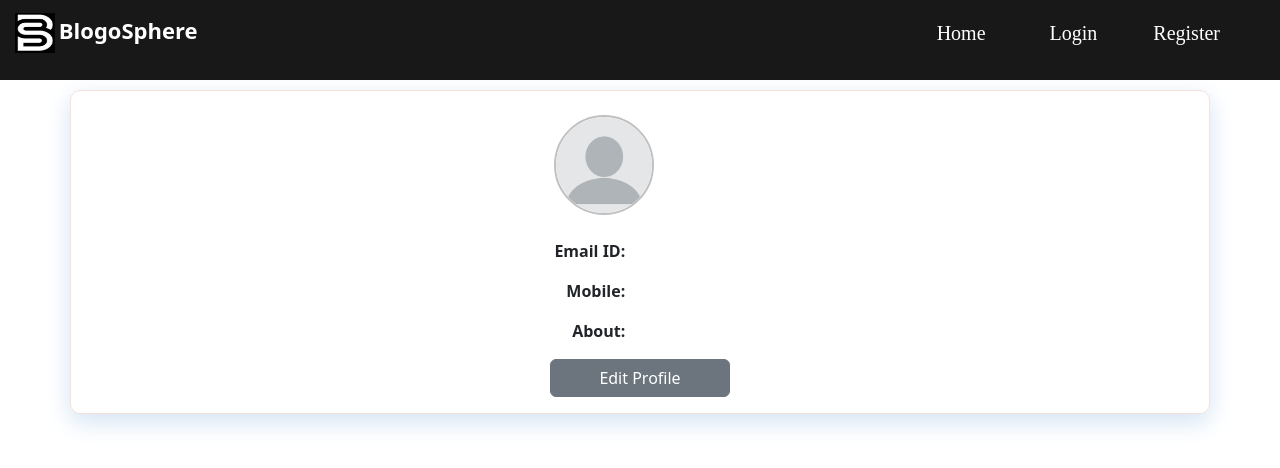
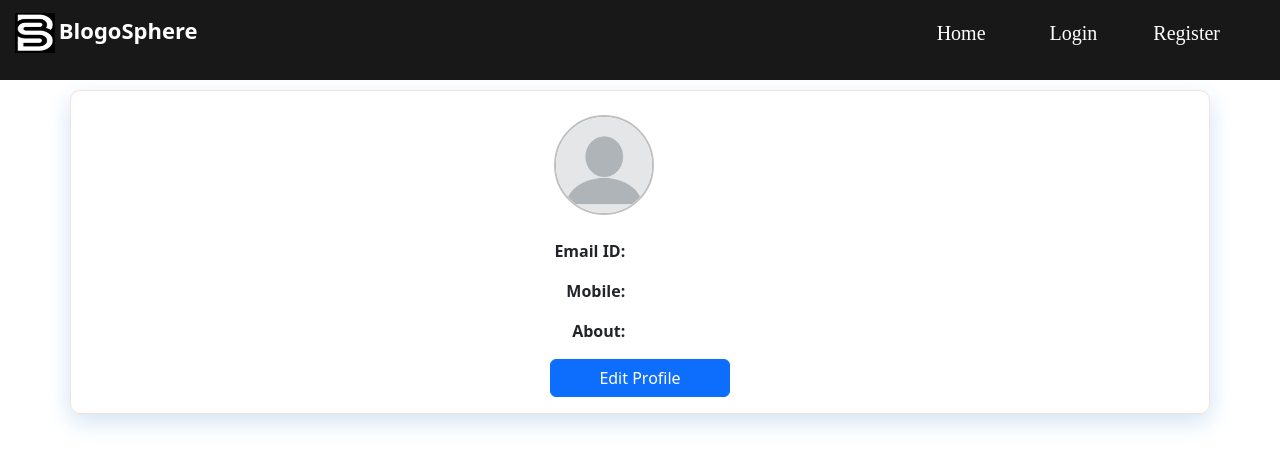
Before and after one commit to manipreeth/-Blog_Application_Frontend_MERN_JWT, a React (Create React App) app: page /profile in a window 1280 px wide. Shown: the top 468 px of the page. Built offline with nearby package versions, Linux system fonts and the light colour scheme; no server answers; a web font is replaced by a local one.

Commit message:
Changed edit button color from secondary to primary

```diff
--- a/src/Components/Profile/Profile.js
+++ b/src/Components/Profile/Profile.js
@@ -72,7 +72,7 @@ function Profile() {
             </div>
           </div>
           <button
-            className="btn btn-secondary px-5"
+            className="btn btn-primary px-5"
             onClick={() => handleProfile(!profile)}
           >
             Edit Profile
```
